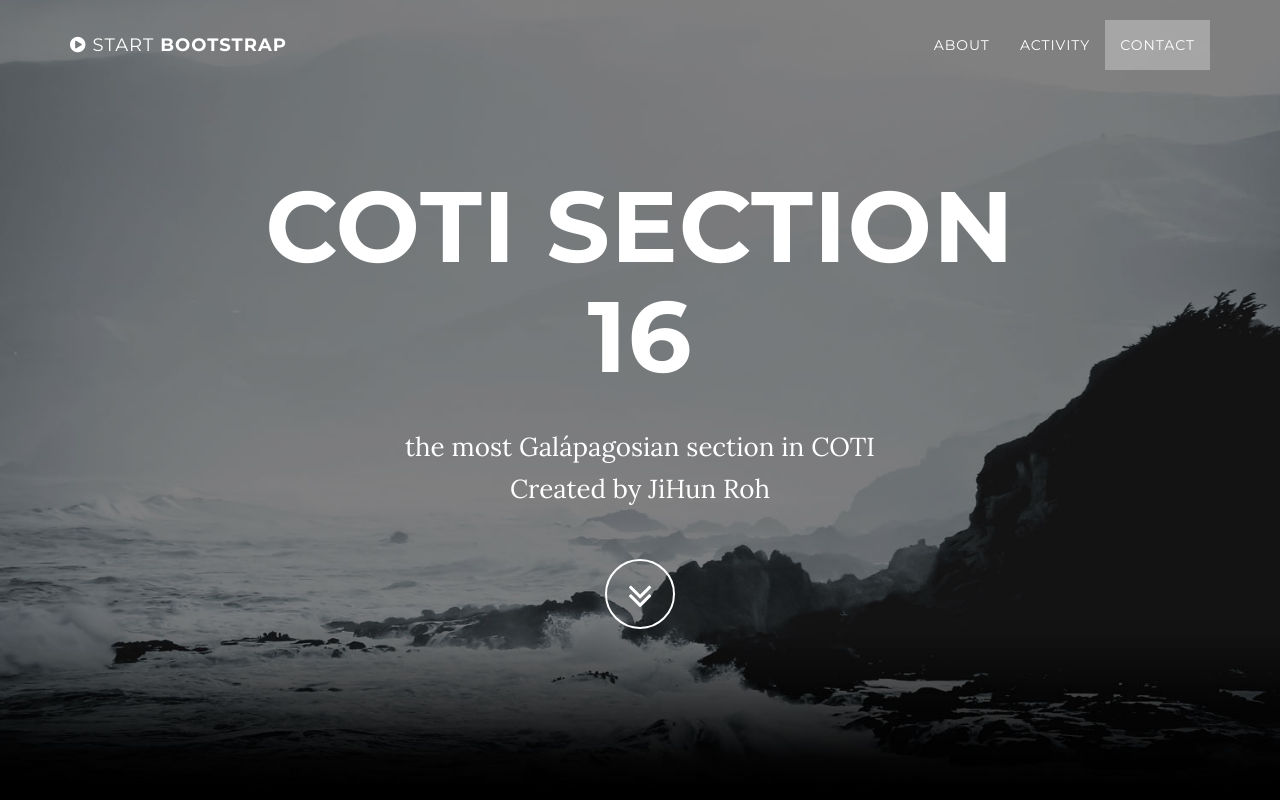
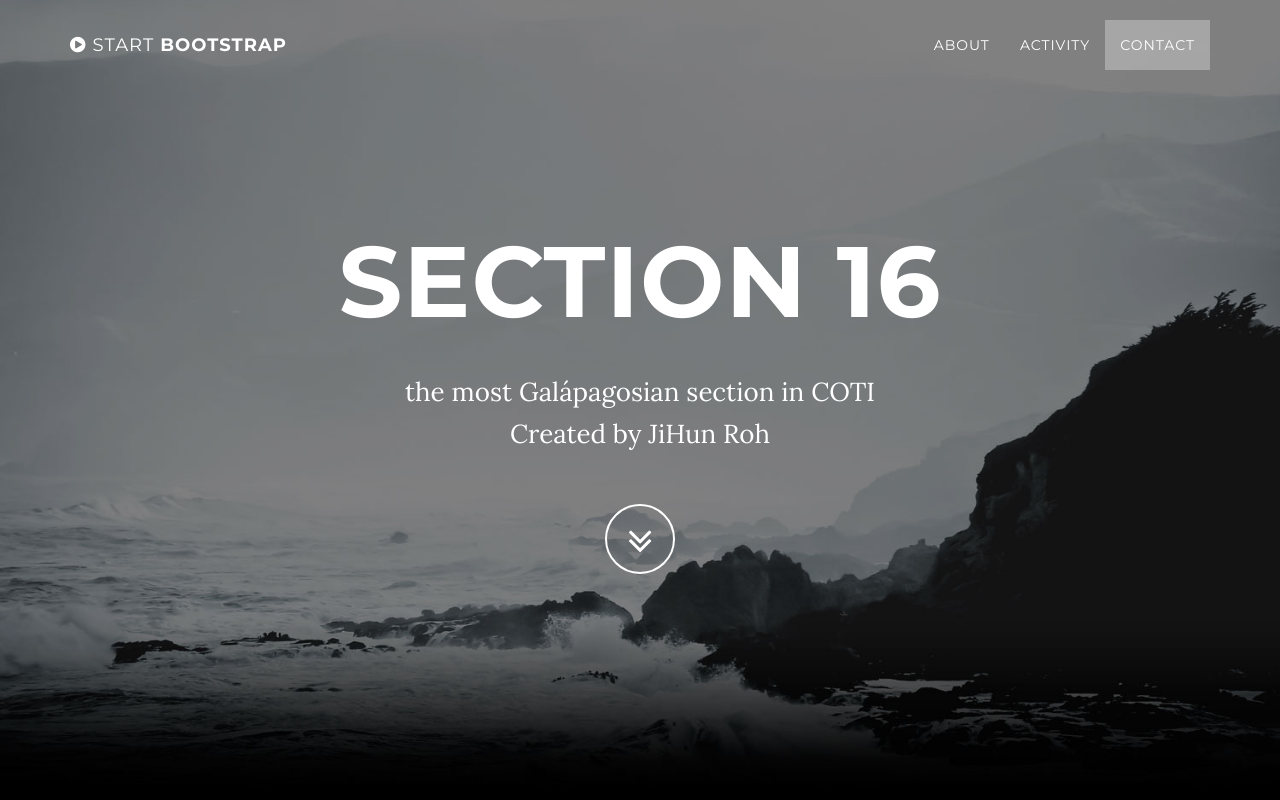
Before and after one commit to 16bunim/16bunim, a plain HTML site: page index.html in a window 1280 px wide. Shown: the top 800 px of the page. Drawn offline with Linux system fonts and the light colour scheme; some packages are replaced by stand-ins of ours.

Commit message:
타이틀 변경

```diff
--- a/index.html
+++ b/index.html
@@ -74,7 +74,7 @@
             <div class="container">
                 <div class="row">
                     <div class="col-md-8 col-md-offset-2">
-                        <h1 class="brand-heading">COTI Section 16</h1>
+                        <h1 class="brand-heading">Section 16</h1>
                         <p class="intro-text">the most Galápagosian section in COTI<br>Created by JiHun Roh</p>
                         <a href="#about" class="btn btn-circle page-scroll">
                             <i class="fa fa-angle-double-down animated"></i>
```
